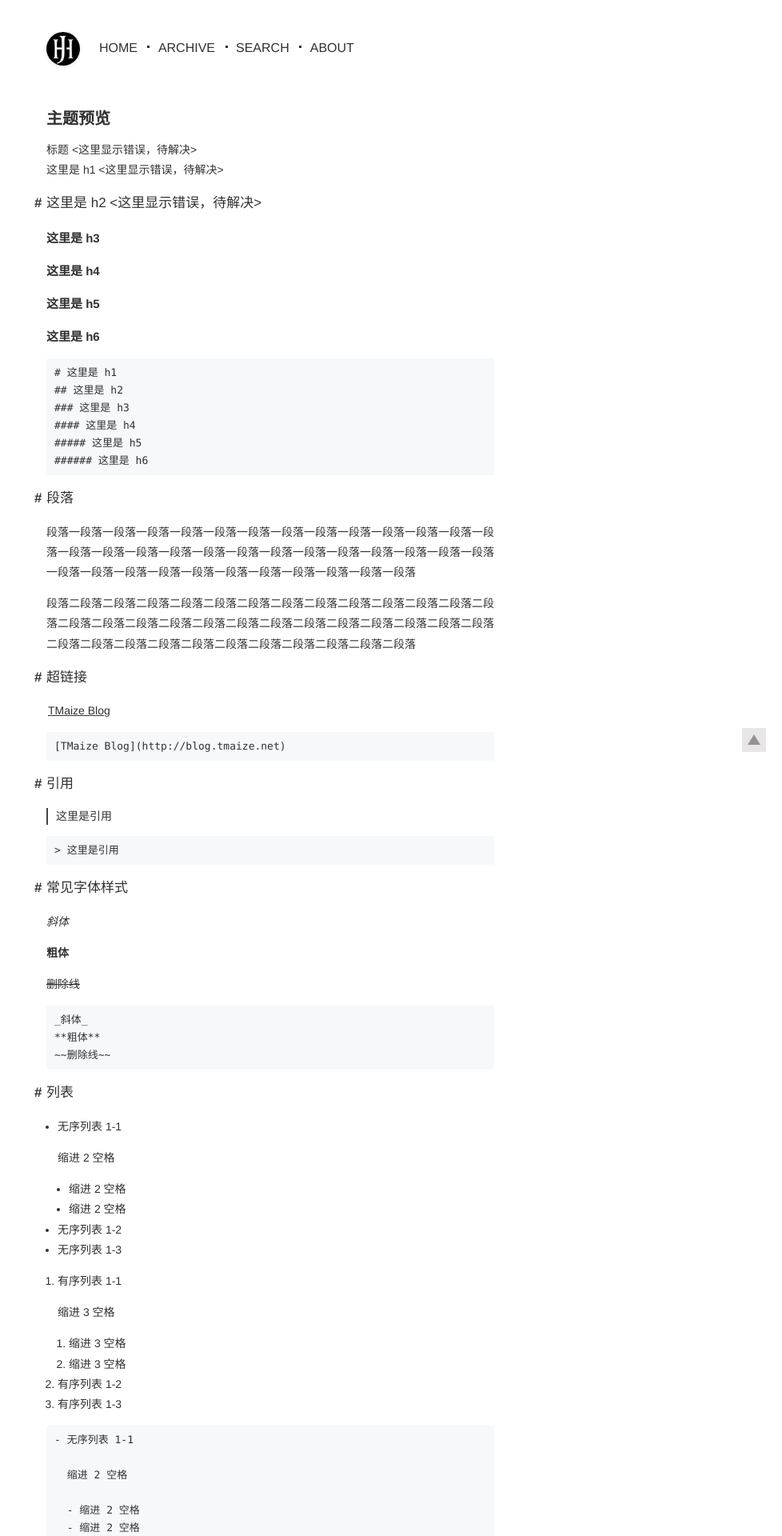
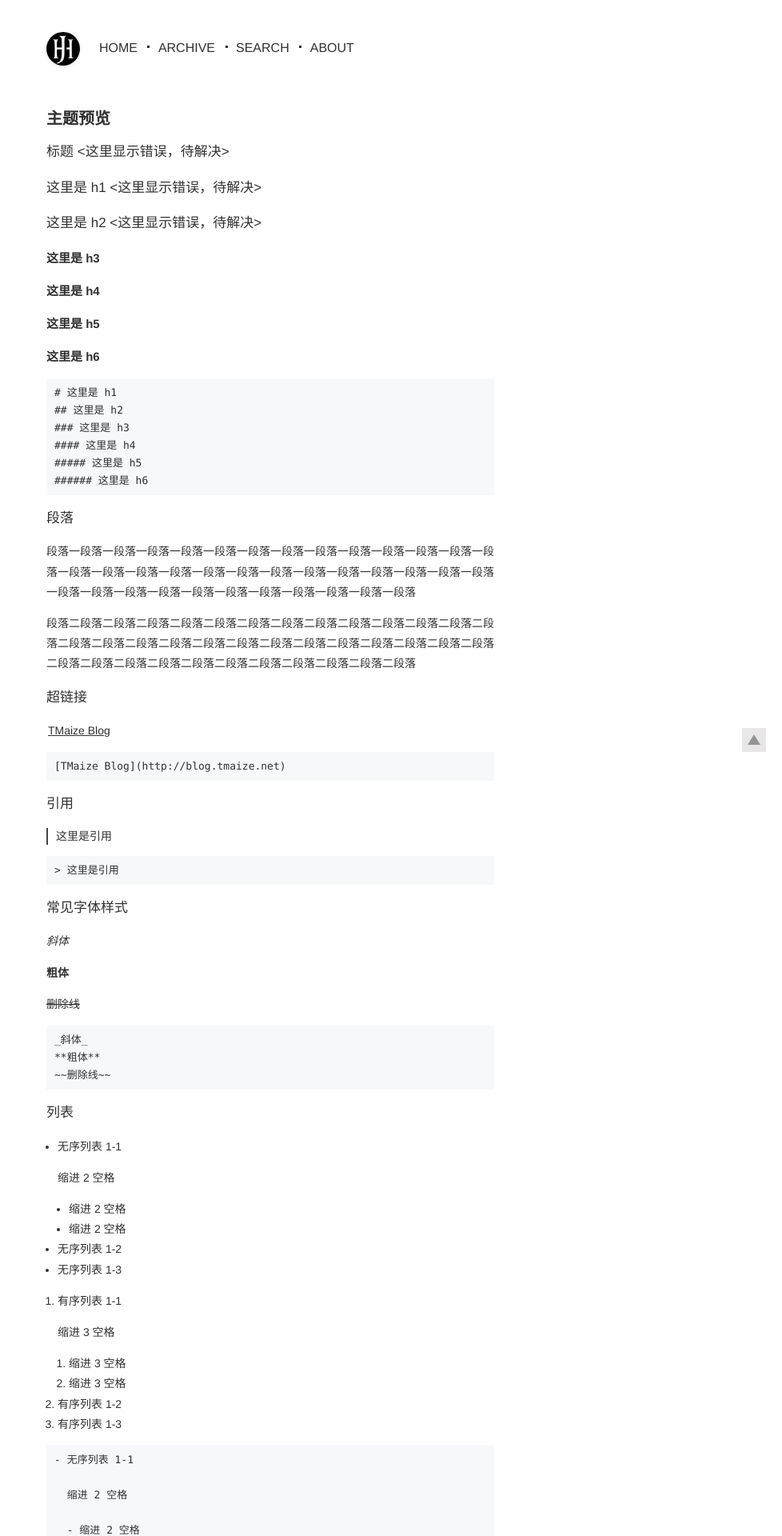
Before and after one commit to juhawk42/juhawk42.github.io, a Jekyll site: the page built from _posts/2019-05-01-主题预览.md, in a window 1280 px wide. Shown: the top 1920 px of the page at 80% size, without its empty margins (302-1280 px from the left). Built offline with Jekyll 4.4.1, drawn with Linux system fonts in a browser that asks for light colours.

Commit message:
Update blog-post.css

```diff
--- a/static/css/blog-post.css
+++ b/static/css/blog-post.css
@@ -16,14 +16,16 @@
   margin: 14px 0;
   word-break: break-all;
 }
+.post h1,
 .post h2 {
   font-weight: normal;
   font-size: 17px;
   position: relative;
   margin: 14px 0;
 }
+.post h1::before,
 .post h2::before {
-  content: '#';
+  content: #;
   position: absolute;
   top: 0;
   left: -15px;
```
